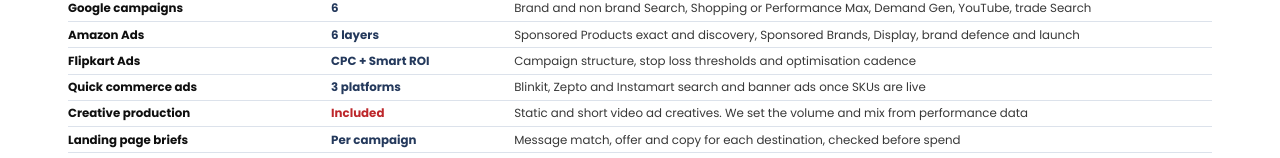
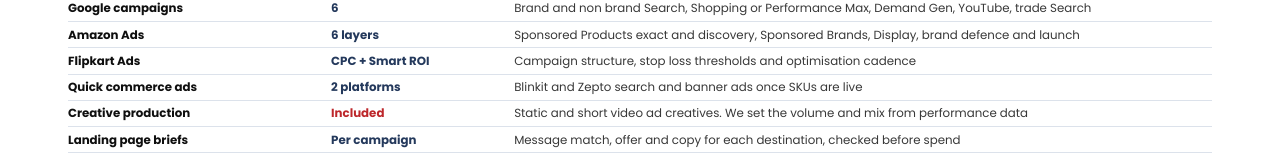
Before and after one commit to viewsintodollars/darshan-performance-ads-proposal, a plain HTML site: page index.html in a window 1280 px wide. Shown: the part 405-563 px from the top of the page. Drawn offline with Linux system fonts and the light colour scheme.

Commit message:
Drop Instamart ads

```diff
--- a/index.html
+++ b/index.html
@@ -289,7 +289,7 @@ table.dl tbody td.qty{width:16%}
         <tr><td>Google campaigns</td><td class="qty">6</td><td>Brand and non brand Search, Shopping or Performance Max, Demand Gen, YouTube, trade Search</td></tr>
         <tr><td>Amazon Ads</td><td class="qty">6 layers</td><td>Sponsored Products exact and discovery, Sponsored Brands, Display, brand defence and launch</td></tr>
         <tr><td>Flipkart Ads</td><td class="qty">CPC + Smart ROI</td><td>Campaign structure, stop loss thresholds and optimisation cadence</td></tr>
-        <tr><td>Quick commerce ads</td><td class="qty">3 platforms</td><td>Blinkit, Zepto and Instamart search and banner ads once SKUs are live</td></tr>
+        <tr><td>Quick commerce ads</td><td class="qty">2 platforms</td><td>Blinkit and Zepto search and banner ads once SKUs are live</td></tr>
         <tr><td>Creative production</td><td class="qty hot">Included</td><td>Static and short video ad creatives. We set the volume and mix from performance data</td></tr>
         <tr><td>Landing page briefs</td><td class="qty">Per campaign</td><td>Message match, offer and copy for each destination, checked before spend</td></tr>
         <tr><td>Testing programme</td><td class="qty">Weekly</td><td>Offer, hook, format, message and language tested one variable at a time</td></tr>
```
